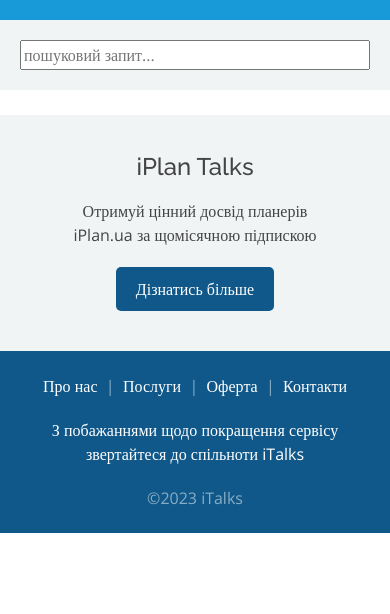
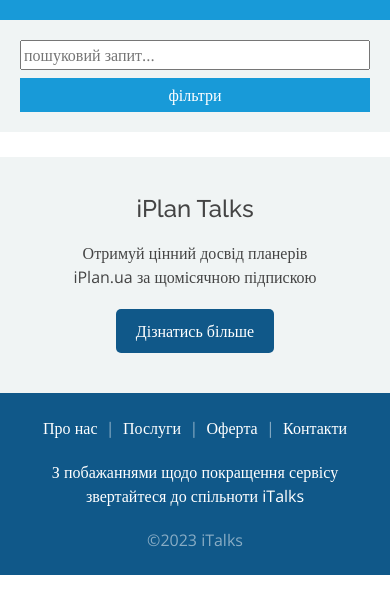
Before and after one commit to iplantalks/talks, a website: page public/index.html in a window 390 px wide. Shown: the part 86-700 px from the top of the page. Drawn offline with nearby package versions, Linux system fonts and the light colour scheme; no server answers.

Commit message:
mobile facets toggler

```diff
--- a/public/index.html
+++ b/public/index.html
@@ -47,6 +47,8 @@
             <label><input type="checkbox" name="where" value="transcript" checked /> Транскрипті</label>
           </p>
         </div>
+        <input type="checkbox" id="mobile_facets_toggler" />
+        <label for="mobile_facets_toggler">фільтри</label>
         <div id="facets"></div>
       </aside>
       <div>
--- a/public/styles.css
+++ b/public/styles.css
@@ -205,11 +205,29 @@
   display: inline-block;
 }
 
+#mobile_facets_toggler,
+label[for="mobile_facets_toggler"] {
+  display: none;
+  background: #189ad8;
+  padding: 5px 20px;
+  text-align: center;
+  color: white;
+}
+
+#mobile_facets_toggler:checked ~ label[for="mobile_facets_toggler"] {
+  background: #ccc;
+}
+
 @media (max-width: 42em) {
   header h1 span,
-  #facets,
+  #mobile_facets_toggler:not(:checked) ~ #facets,
   footer .logo {
     display: none;
+  }
+
+  label[for="mobile_facets_toggler"] {
+    display: block;
+    margin-top:.5em;
   }
 
   .main {
```
